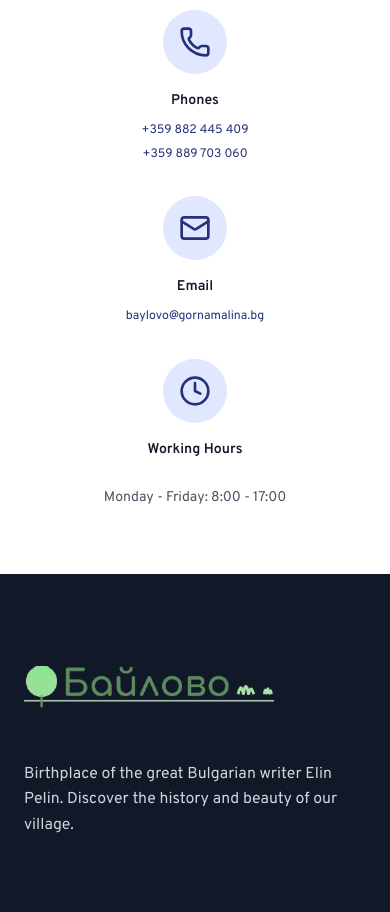
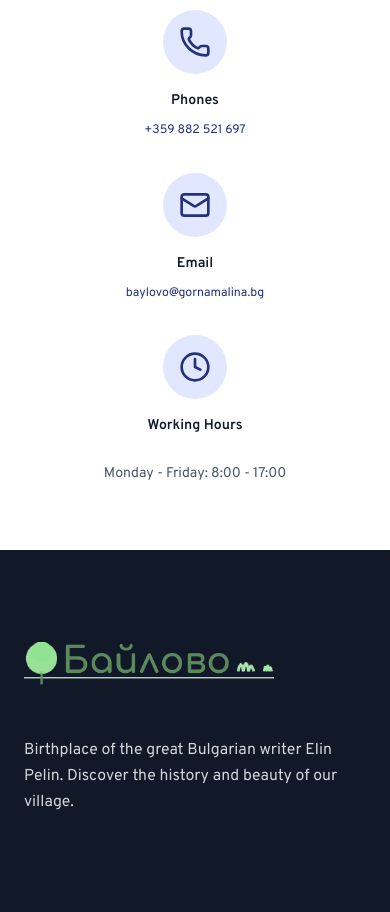
Before and after one commit to voodoobg/bailovo-website, a Next.js app: page /en/mayoralty in a window 390 px wide. Shown: the part 3980-4892 px from the top of the page. Built offline with nearby package versions, Linux system fonts and the light colour scheme.

Commit message:
UPDATE: Update contact numbers for the mayoralty and contact pages to reflect the correct phone number for the mayoralty.

```diff
--- a/src/app/[locale]/contact/page.tsx
+++ b/src/app/[locale]/contact/page.tsx
@@ -150,7 +150,7 @@ export default function ContactPage() {
                   <div>
                     <h3 className="font-semibold text-primary-600 mb-1">{t('phone')}</h3>
                     <p className="text-gray-600">Читалище: <a href="tel:+359876734728">+359 876 734 728</a></p>
-                    <p className="text-gray-600">Кметство: <a href="tel:+359882445409">+359 882 445 409</a></p>
+                    <p className="text-gray-600">Кметство: <a href="tel:+359882521697">+359 882 521 697</a></p>
                   </div>
                 </div>
 
--- a/src/app/[locale]/mayoralty/page.tsx
+++ b/src/app/[locale]/mayoralty/page.tsx
@@ -263,18 +263,10 @@ export default function MayoraltyPage() {
                   <div className="text-gray-600 space-y-1">
                     <div>
                       <a
-                        href="tel:+359882445409"
+                        href="tel:+359882521697"
                         className="text-primary-600 hover:text-primary-800 transition-colors duration-200"
                       >
-                        +359 882 445 409
-                      </a>
-                    </div>
-                    <div>
-                      <a
-                        href="tel:+359889703060"
-                        className="text-primary-600 hover:text-primary-800 transition-colors duration-200"
-                      >
-                        +359 889 703 060
+                        +359 882 521 697
                       </a>
                     </div>
                   </div>
```
